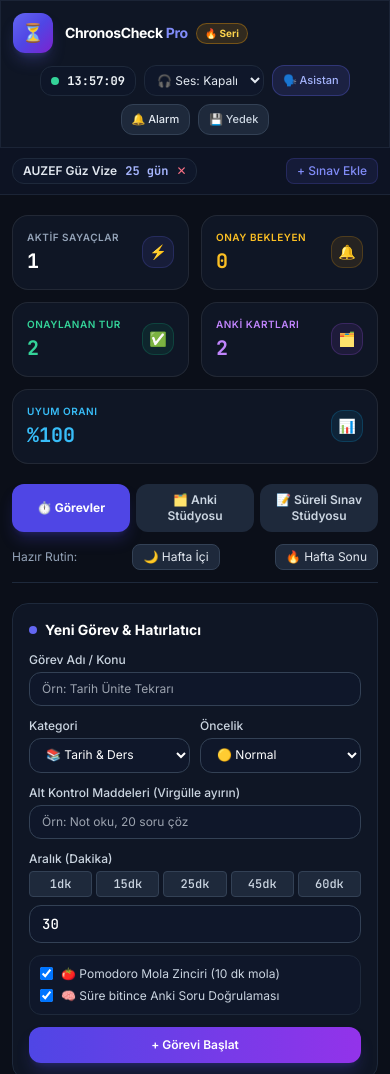
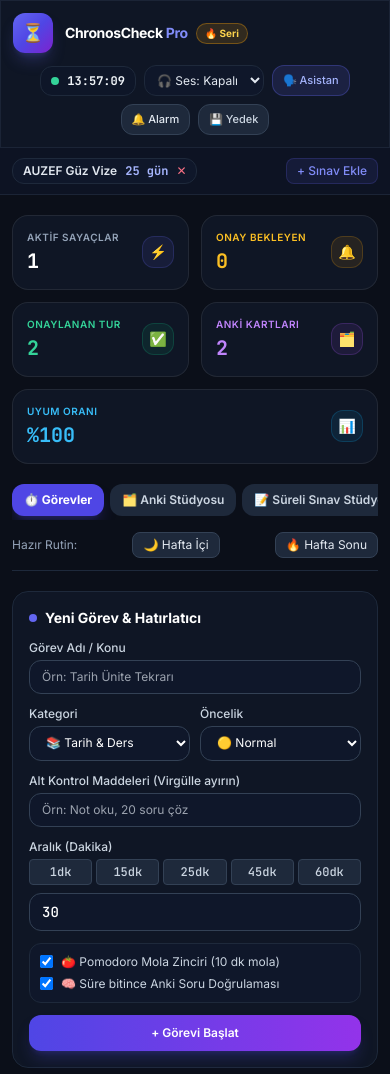
Before and after one commit to ozzasci/chronoscheck, a plain HTML site: page index.html in a window 390 px wide. Shown: the top 1074 px of the page. Drawn offline with nearby package versions, Linux system fonts and the light colour scheme.

Commit message:
Update navigation section for mobile compatibility

```diff
--- a/index.html
+++ b/index.html
@@ -165,16 +165,16 @@
       </div>
     </section>
 
-    <!-- ANA SEKME GEZİNTİSİ -->
+    <!-- ANA SEKME GEZİNTİSİ (MOBİL UYUMLU KAYDIRMALI) -->
     <div class="flex flex-col sm:flex-row items-stretch sm:items-center justify-between gap-3 border-b border-slate-800 pb-3">
-      <div class="grid grid-cols-3 gap-1.5 sm:flex sm:items-center">
-        <button onclick="switchMainView('tasks')" id="viewBtn-tasks" class="px-3 py-2 rounded-xl text-xs sm:text-sm font-bold bg-indigo-600 text-white shadow-lg shadow-indigo-600/25 transition">
+      <div class="flex items-center gap-1.5 overflow-x-auto pb-1 sm:pb-0 scrollbar-none">
+        <button onclick="switchMainView('tasks')" id="viewBtn-tasks" class="px-3 py-2 rounded-xl text-xs sm:text-sm font-bold bg-indigo-600 text-white shadow-lg shadow-indigo-600/25 transition shrink-0">
           ⏱️ Görevler
         </button>
-        <button onclick="switchMainView('anki')" id="viewBtn-anki" class="px-3 py-2 rounded-xl text-xs sm:text-sm font-semibold bg-slate-800 text-slate-300 hover:text-white transition">
+        <button onclick="switchMainView('anki')" id="viewBtn-anki" class="px-3 py-2 rounded-xl text-xs sm:text-sm font-semibold bg-slate-800 text-slate-300 hover:text-white transition shrink-0">
           🗂️ Anki Stüdyosu
         </button>
-        <button onclick="switchMainView('quiz')" id="viewBtn-quiz" class="px-3 py-2 rounded-xl text-xs sm:text-sm font-semibold bg-slate-800 text-slate-300 hover:text-white transition">
+        <button onclick="switchMainView('quiz')" id="viewBtn-quiz" class="px-3 py-2 rounded-xl text-xs sm:text-sm font-semibold bg-slate-800 text-slate-300 hover:text-white transition shrink-0">
           📝 Süreli Sınav Stüdyosu
         </button>
       </div>
```
